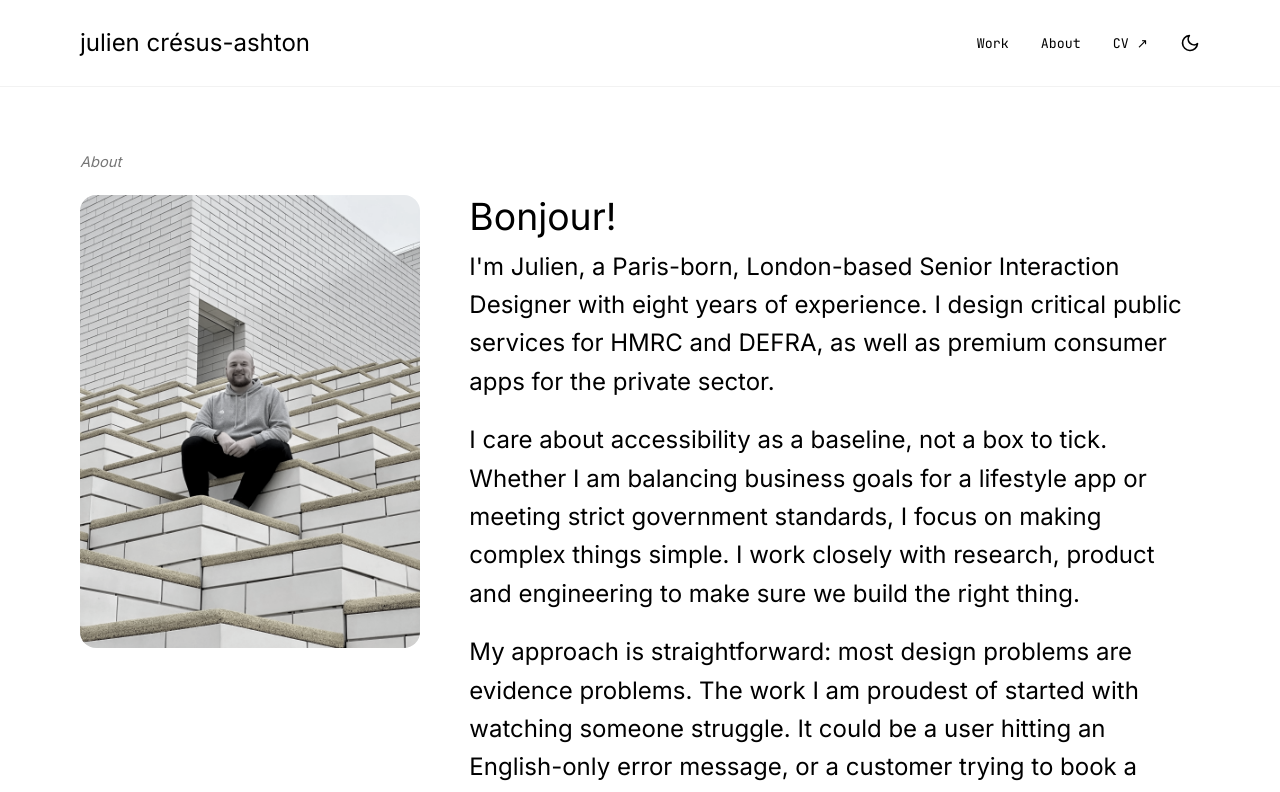
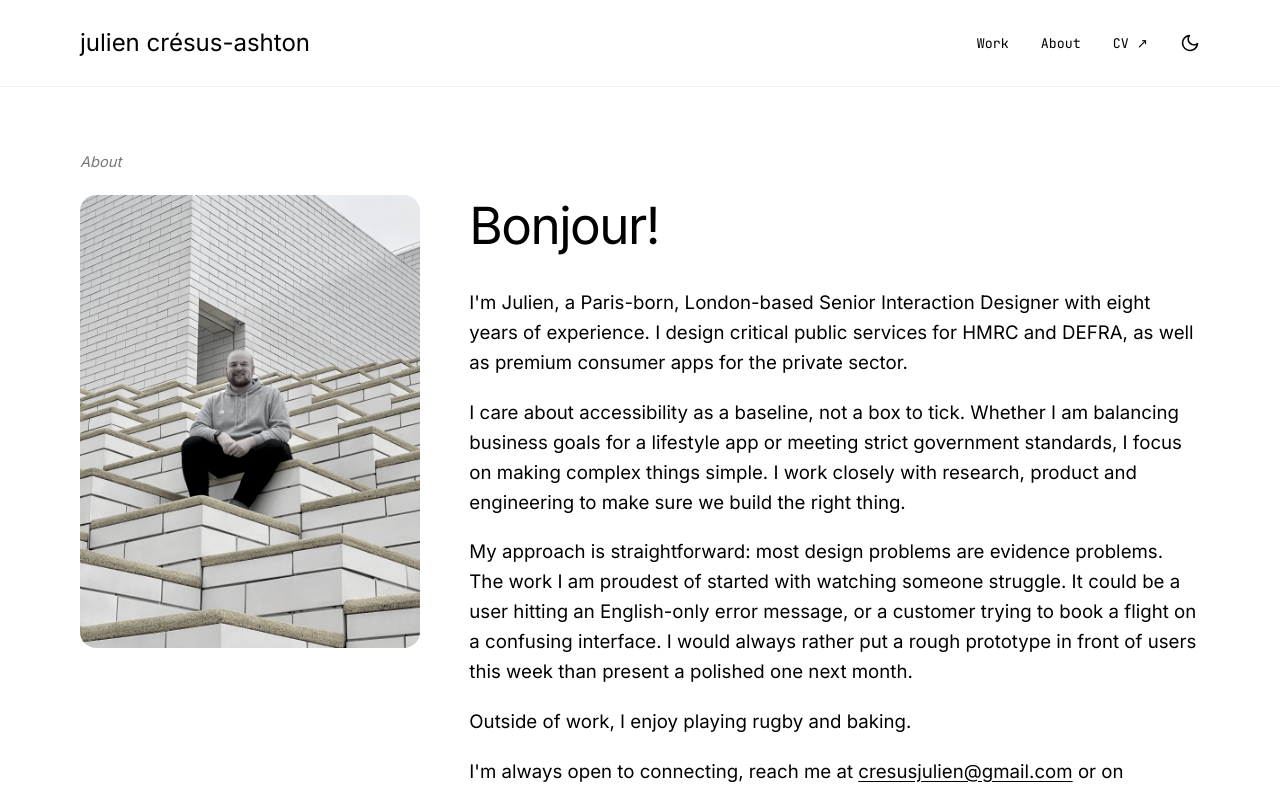
Before and after one commit to julcresus/julcresus.github.io, a React (Create React App) app: page /aboutme in a window 1280 px wide. Shown: the top 792 px of the page. Built offline with nearby package versions, Linux system fonts and the light colour scheme; no server answers.

Commit message:
Refine About page typography scale

```diff
--- a/src/App.css
+++ b/src/App.css
@@ -315,9 +315,15 @@ a {
 
 .about-text {
   font-family: var(--font-serif);
-  font-size: clamp(14pt, 2vw, 18pt);
+  font-size: clamp(12pt, 1.5vw, 14pt);
   line-height: 1.6;
   color: var(--fg);
+}
+
+.about-text h1 {
+  font-size: clamp(32pt, 4vw, 48pt);
+  margin-bottom: 32px;
+  letter-spacing: -0.03em;
 }
 
 .about-text p + p {
```
